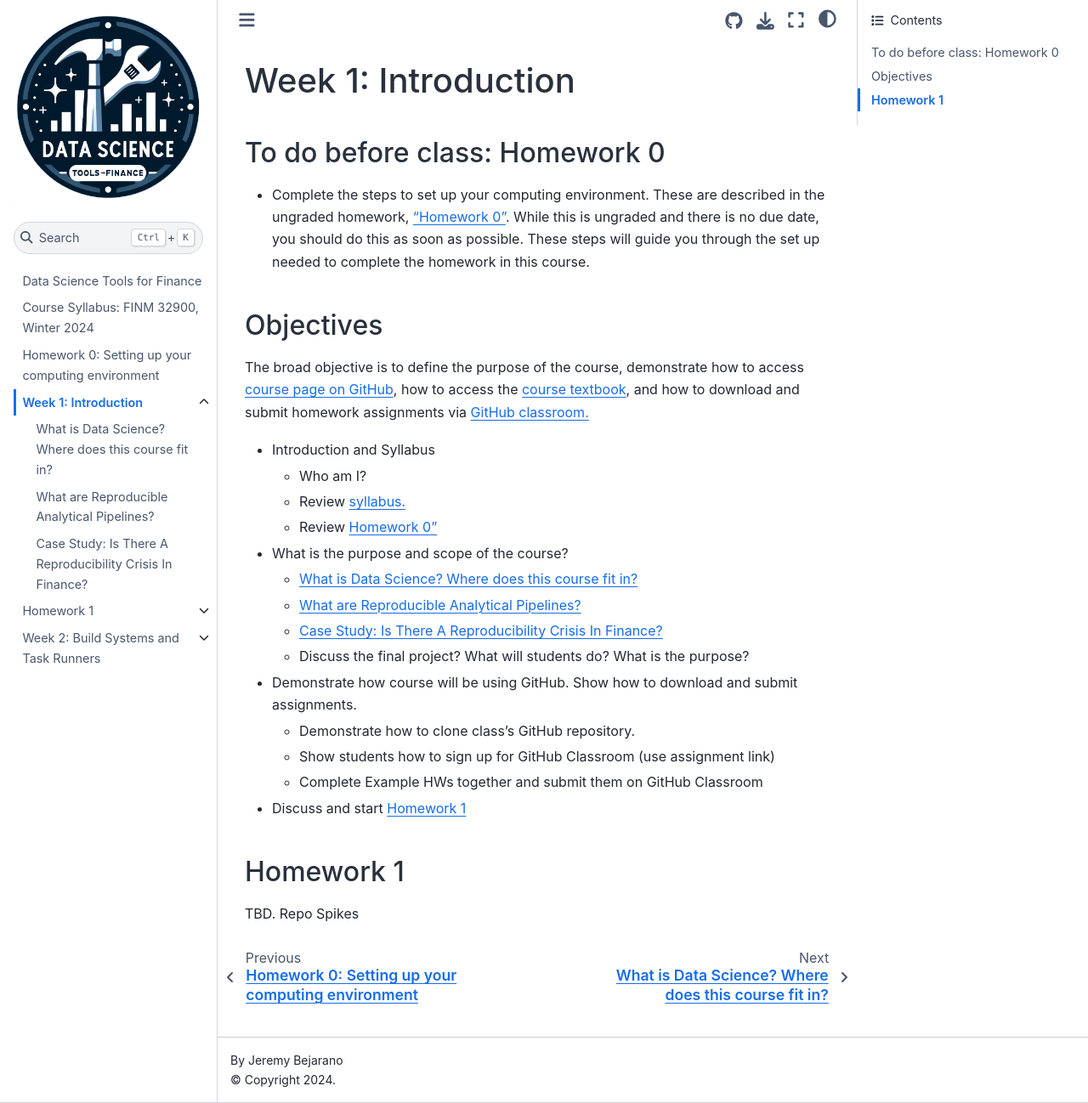
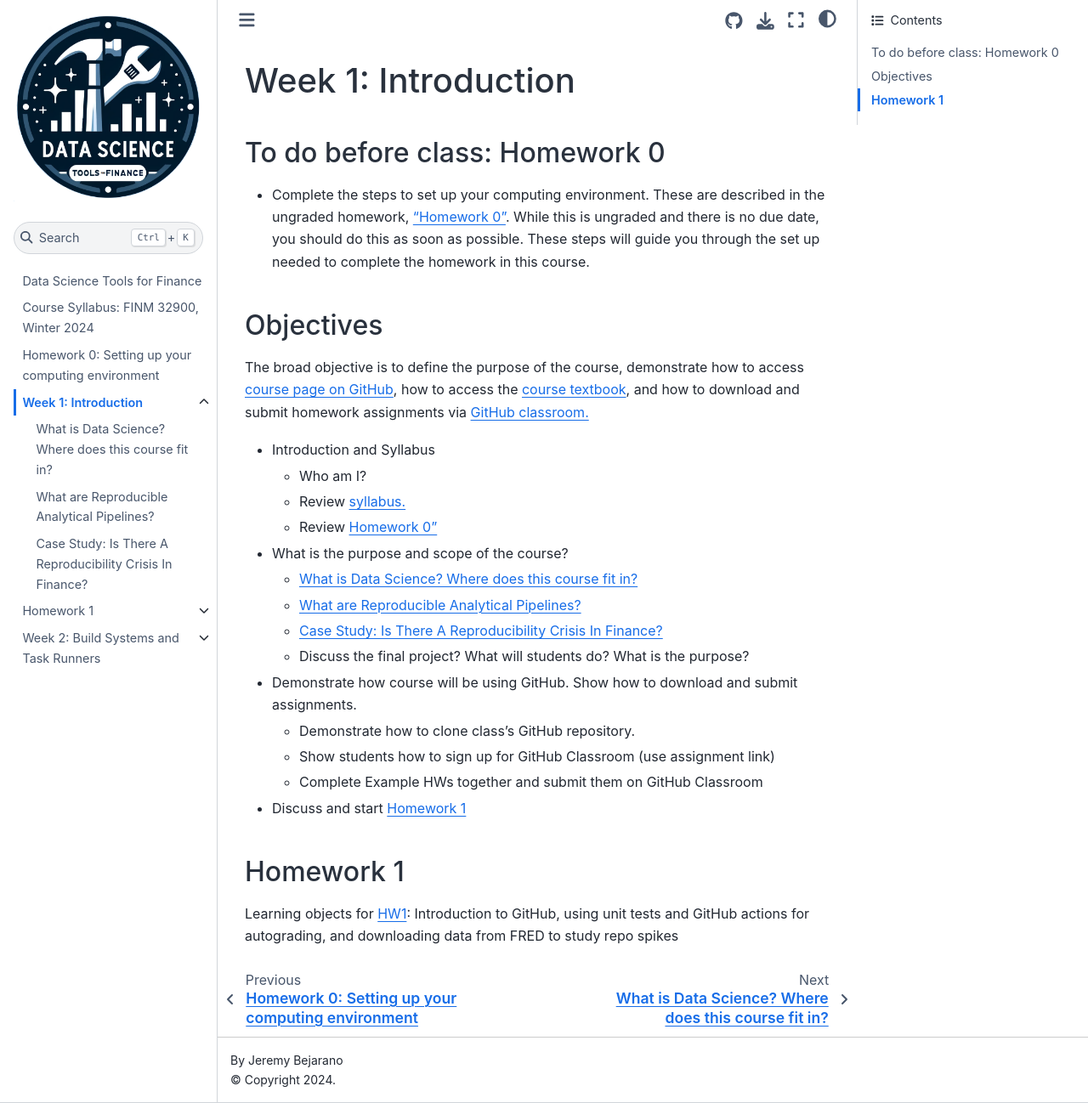
Before and after one commit to finm-32900/textbook, a Jupyter Book: the page built from lectures/Week1/README.md, in a window 1280 px wide and 1298 px high. Shown: the whole window at 85% size. Built offline with Jupyter Book 1.0.4 settings and Sphinx 7.4.7 and the Sphinx Book theme 1.1.4, drawn with Linux system fonts in a browser that asks for light colours; pages that are not in the unit, such as notebooks, are missing from menus.

```diff
--- a/lectures/Week1/README.md
+++ b/lectures/Week1/README.md
@@ -27,4 +27,6 @@
 
 ## Homework 1
 
-TBD. Repo Spikes
+Learning objects for [HW1](./HW1.md):
+Introduction to GitHub, using unit tests and GitHub actions for autograding,
+and downloading data from FRED to study repo spikes
```
Also changed, not shown: README.md (+1 -1 lines).
